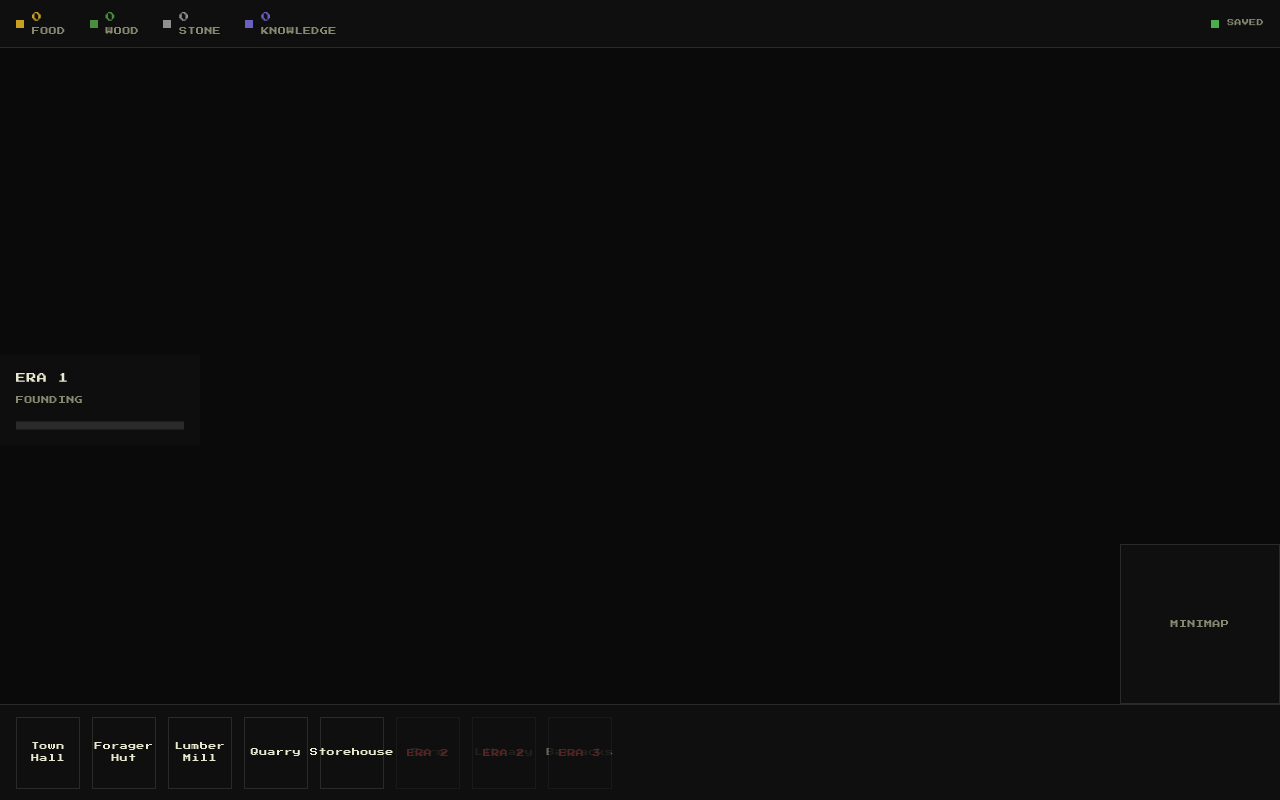
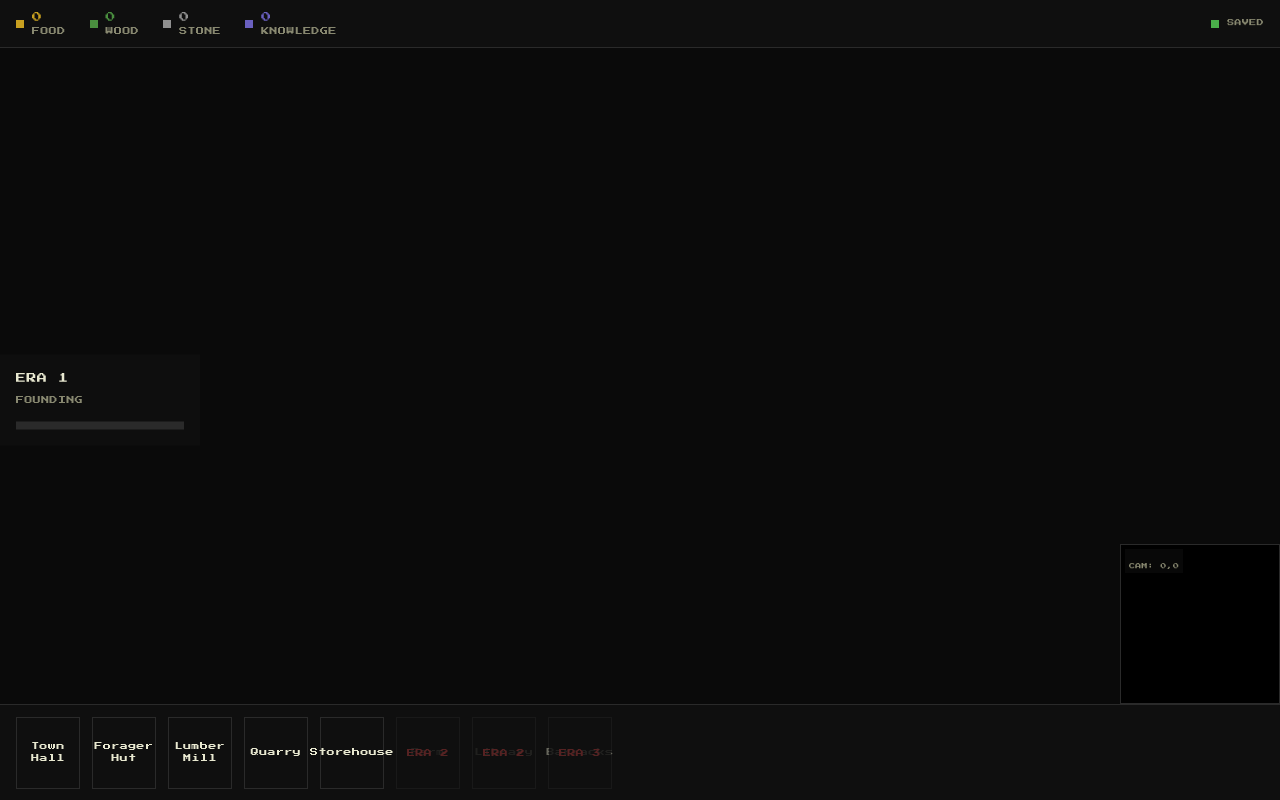
Before and after one commit to Z3DDIEZ/HoldFast, a React (Vite) app in the folder client/: page / in a window 1280 px wide. Built offline with nearby package versions, Linux system fonts and the light colour scheme.

Commit message:
feat ui additives

```diff
--- a/client/src/App.tsx
+++ b/client/src/App.tsx
@@ -2,18 +2,18 @@ import { useEffect, useRef } from "react";
 import { ResourceBar } from "./ui/ResourceBar";
 import { EraPanel } from "./ui/EraPanel";
 import { BuildingPalette } from "./ui/BuildingPalette";
+import { Minimap } from "./ui/Minimap";
 import { useGameStore } from "./state/game-store";
 import { CanvasRenderer } from "./renderer/canvas-renderer";
 
 function App() {
   const initEngine = useGameStore((s) => s.initEngine);
-  const state = useGameStore((s) => s); // subscribe to all state for the renderer to sync
+  const state = useGameStore((s) => s);
+  const placeBuilding = useGameStore((s) => s.placeBuilding);
   const canvasRef = useRef<HTMLCanvasElement>(null);
   const rendererRef = useRef<CanvasRenderer | null>(null);
 
-  // Initialize engine and renderer
   useEffect(() => {
-    // Generate deterministic start
     initEngine("alpha-seed-2026");
 
     if (canvasRef.current && !rendererRef.current) {
@@ -21,35 +21,36 @@ function App() {
     }
 
     return () => {
-      if (rendererRef.current) {
-        rendererRef.current.cleanup();
-      }
+      rendererRef.current?.cleanup();
     };
   }, [initEngine]);
 
-  // Sync state cleanly
   useEffect(() => {
-    if (rendererRef.current) {
-      rendererRef.current.updateState(state);
+    rendererRef.current?.updateState(state);
+  }, [state]);
+
+  const handleCanvasClick = (e: React.MouseEvent) => {
+    if (!rendererRef.current) return;
+
+    const tileCoords = rendererRef.current.screenToTile(e.clientX, e.clientY);
+    if (tileCoords && state.selectedBuilding) {
+      placeBuilding(tileCoords.x, tileCoords.y);
     }
-  }, [state]);
+  };
 
   return (
     <div className="relative w-screen h-screen overflow-hidden bg-black">
       <canvas
         ref={canvasRef}
         id="game-canvas"
-        className="absolute inset-0 w-full h-full"
+        className="absolute inset-0 w-full h-full cursor-crosshair"
+        onClick={handleCanvasClick}
       />
 
       <ResourceBar />
       <EraPanel />
       <BuildingPalette />
-
-      {/* Minimap placeholder */}
-      <div className="fixed bottom-[96px] right-0 w-[160px] h-[160px] border border-[#2a2a2a] bg-[#0f0f0f] z-40 flex items-center justify-center pointer-events-none">
-        <span style={{ color: "#888870", fontSize: "8px" }}>MINIMAP</span>
-      </div>
+      <Minimap />
     </div>
   );
 }
--- a/client/src/engine/simulation.worker.ts
+++ b/client/src/engine/simulation.worker.ts
@@ -1,40 +1,167 @@
-import type { GameState, ResourcePool } from "../state/types";
+import type {
+  GameState,
+  ResourcePool,
+  TileState,
+  WorkerState,
+  BuildingState,
+} from "../state/types";
 import type { WorkerCommand, WorkerEvent } from "./tick-types";
 import { generateMap } from "./map-generator";
+import { findPath } from "./pathfinder";
 
 let isRunning = false;
 let intervalId: ReturnType<typeof setInterval> | null = null;
 
 let _tickCount = 0;
-let _resources: ResourcePool = { food: 0, wood: 0, stone: 0, knowledge: 0 };
+let _resources: ResourcePool = { food: 100, wood: 50, stone: 10, knowledge: 0 };
+let _tiles: TileState[] = [];
+let _workers: WorkerState[] = [];
+let _buildings: BuildingState[] = [];
+let _mapSeed = "";
+let _era: 1 | 2 | 3 = 1;
 
 const TICK_RATE_MS = 2000;
+const MAP_SIZE = 80;
+
+const ERA_REQUIREMENTS = {
+  2: { knowledge: 100, buildings: 5 },
+  3: { knowledge: 500, buildings: 15 },
+};
 
 function tick() {
   _tickCount++;
 
-  // MVP Phase 1: naive accumulation for testing the loop
-  _resources.food += 2;
-  _resources.wood += 1;
-  if (_tickCount % 5 === 0) {
-    _resources.knowledge += 1;
+  // 1. Worker Movement & Task Execution
+  for (const worker of _workers) {
+    if (worker.path.length > 0) {
+      // Move 1 tile per tick
+      const nextPos = worker.path.shift()!;
+      worker.x = nextPos.x;
+      worker.y = nextPos.y;
+    } else {
+      // Reached destination, process task
+      processWorkerTask(worker);
+    }
   }
+
+  // 2. Upkeep Logic
+  const upkeep = _workers.length * 1; // 1 unit of food per worker
+  _resources.food = Math.max(0, _resources.food - upkeep);
+
+  // 3. Building Production
+  processProduction();
+
+  // 4. Era Progression Logic
+  checkEraProgression();
 
   // Create a delta payload
   const delta: Partial<GameState> = {
     tickCount: _tickCount,
+    era: _era,
     resources: { ..._resources },
+    workers: [..._workers],
+    buildings: [..._buildings],
   };
 
   emit({ type: "TICK", payload: { deltaState: delta } });
+}
+
+function checkEraProgression() {
+  if (_era === 1) {
+    if (
+      _resources.knowledge >= ERA_REQUIREMENTS[2].knowledge &&
+      _buildings.length >= ERA_REQUIREMENTS[2].buildings
+    ) {
+      _era = 2;
+    }
+  } else if (_era === 2) {
+    if (
+      _resources.knowledge >= ERA_REQUIREMENTS[3].knowledge &&
+      _buildings.length >= ERA_REQUIREMENTS[3].buildings
+    ) {
+      _era = 3;
+    }
+  }
+}
+
+function processWorkerTask(worker: WorkerState) {
+  const task = worker.currentTask;
+
+  if (task.type === "idle") {
+    if (worker.taskQueue.length > 0) {
+      worker.currentTask = worker.taskQueue.shift()!;
+      setWorkerPath(worker);
+    } else if (Math.random() > 0.8) {
+      // Small random walk for ambient life
+      const tx = Math.floor(Math.random() * 7) - 3 + worker.x;
+      const ty = Math.floor(Math.random() * 7) - 3 + worker.y;
+      const clampedX = Math.max(0, Math.min(MAP_SIZE - 1, tx));
+      const clampedY = Math.max(0, Math.min(MAP_SIZE - 1, ty));
+
+      const tile = _tiles[clampedY * MAP_SIZE + clampedX];
+      if (tile && tile.type !== "water") {
+        worker.path = findPath(worker.x, worker.y, clampedX, clampedY, _tiles);
+      }
+    }
+  } else {
+    worker.currentTask = { type: "idle" };
+  }
+}
+
+function setWorkerPath(_worker: WorkerState) {
+  // Expansion boundary for Phase 2: Specific target pathfinding
+}
+
+function processProduction() {
+  for (const building of _buildings) {
+    if (building.type === "town_hall") {
+      _resources.food += 1;
+    } else if (building.type === "forager_hut") {
+      _resources.food += 3;
+    } else if (building.type === "lumber_mill") {
+      _resources.wood += 2;
+    } else if (building.type === "quarry") {
+      _resources.stone += 1;
+    } else if (building.type === "library") {
+      _resources.knowledge += 5;
+    } else if (building.type === "farm") {
+      _resources.food += 8;
+    }
+  }
 }
 
 function handleCommand(cmd: WorkerCommand) {
   switch (cmd.type) {
     case "INIT":
       _tickCount = cmd.payload.tickCount;
-      const initialMap = generateMap(cmd.payload.seed);
-      emit({ type: "MAP_GENERATED", payload: { tiles: initialMap } });
+      _mapSeed = cmd.payload.seed;
+      _tiles = generateMap(_mapSeed);
+
+      if (_buildings.length === 0) {
+        _buildings = [{ id: "th-1", type: "town_hall", tier: 1, x: 40, y: 40 }];
+      }
+      if (_workers.length === 0) {
+        _workers = [
+          {
+            id: "w-1",
+            x: 40,
+            y: 41,
+            currentTask: { type: "idle" },
+            taskQueue: [],
+            path: [],
+          },
+          {
+            id: "w-2",
+            x: 41,
+            y: 40,
+            currentTask: { type: "idle" },
+            taskQueue: [],
+            path: [],
+          },
+        ];
+      }
+
+      emit({ type: "MAP_GENERATED", payload: { tiles: _tiles } });
 
       if (!isRunning) {
         isRunning = true;
@@ -58,7 +185,45 @@ function handleCommand(cmd: WorkerCommand) {
       break;
 
     case "PLACE_BUILDING":
-      // Handled in Phase 2
+      const { buildingType, x, y } = cmd.payload;
+
+      // Basic cost validation for Phase 1 depth
+      const costs: Record<string, Partial<ResourcePool>> = {
+        forager_hut: { wood: 10 },
+        lumber_mill: { wood: 20 },
+        quarry: { wood: 15, stone: 5 },
+        library: { wood: 30, stone: 20 },
+        farm: { wood: 40, stone: 10 },
+      };
+
+      const cost = costs[buildingType] || {};
+      if (
+        _resources.wood >= (cost.wood || 0) &&
+        _resources.stone >= (cost.stone || 0)
+      ) {
+        _resources.wood -= cost.wood || 0;
+        _resources.stone -= cost.stone || 0;
+
+        _buildings.push({
+          id: `b-${Date.now()}`,
+          type: buildingType,
+          tier: 1,
+          x,
+          y,
+        });
+
+        // Spawn a new worker from town hall every few buildings
+        if (_buildings.length % 3 === 0) {
+          _workers.push({
+            id: `w-${_workers.length + 1}`,
+            x: 40,
+            y: 40,
+            currentTask: { type: "idle" },
+            taskQueue: [],
+            path: [],
+          });
+        }
+      }
       break;
   }
 }
--- a/client/src/renderer/canvas-renderer.ts
+++ b/client/src/renderer/canvas-renderer.ts
@@ -2,6 +2,7 @@ import type { GameState } from "../state/types";
 
 const TILE_SIZE = 16;
 const SCALE = 2; // Renders 16x16 as 32x32
+const SCALED_TILE = TILE_SIZE * SCALE;
 
 const COLORS = {
   grassland: { base: "#4a7c3f", border: "#3a5e30" },
@@ -45,6 +46,21 @@ export class CanvasRenderer {
     this.state = newState;
   }
 
+  public screenToTile(
+    screenX: number,
+    screenY: number,
+  ): { x: number; y: number } | null {
+    if (!this.state) return null;
+
+    const tx = Math.floor((screenX - this.cameraX) / SCALED_TILE);
+    const ty = Math.floor((screenY - this.cameraY) / SCALED_TILE);
+
+    if (tx >= 0 && tx < 80 && ty >= 0 && ty < 80) {
+      return { x: tx, y: ty };
+    }
+    return null;
+  }
+
   public cleanup() {
     window.removeEventListener("resize", this.handleResize);
   }
@@ -61,27 +77,23 @@ export class CanvasRenderer {
 
     if (!this.state || !this.state.tiles) return;
 
-    const scaledTileSize = TILE_SIZE * SCALE;
-    const tiles = this.state.tiles;
-
-    // Basic centering for MVP
-    const mapWidthPx = 80 * scaledTileSize;
-    const mapHeightPx = 80 * scaledTileSize;
-
+    // Basic centering logic used for coordinate mapping too
+    const mapWidthPx = 80 * SCALED_TILE;
+    const mapHeightPx = 80 * SCALED_TILE;
     this.cameraX = (this.canvas.width - mapWidthPx) / 2;
     this.cameraY = (this.canvas.height - mapHeightPx) / 2;
 
-    for (const tile of tiles) {
+    for (const tile of this.state.tiles) {
       if (!tile.visible) continue;
 
-      const px = this.cameraX + tile.x * scaledTileSize;
-      const py = this.cameraY + tile.y * scaledTileSize;
+      const px = this.cameraX + tile.x * SCALED_TILE;
+      const py = this.cameraY + tile.y * SCALED_TILE;
 
       // Only draw if within viewport roughly
       if (
-        px + scaledTileSize < 0 ||
+        px + SCALED_TILE < 0 ||
         px > this.canvas.width ||
-        py + scaledTileSize < 0 ||
+        py + SCALED_TILE < 0 ||
         py > this.canvas.height
       ) {
         continue;
@@ -91,27 +103,29 @@ export class CanvasRenderer {
 
       // Fill
       this.ctx.fillStyle = colors.base;
-      this.ctx.fillRect(px, py, scaledTileSize, scaledTileSize);
-
-      // Border
+      this.ctx.fillRect(px, py, SCALED_TILE, SCALED_TILE);
       this.ctx.strokeStyle = colors.border;
       this.ctx.lineWidth = 1;
-      this.ctx.strokeRect(px, py, scaledTileSize, scaledTileSize);
+      this.ctx.strokeRect(px, py, SCALED_TILE, SCALED_TILE);
     }
 
-    // Draw buildings (Placeholder MVP boxes)
+    // Workers
+    if (this.state.workers) {
+      for (const worker of this.state.workers) {
+        const px = this.cameraX + worker.x * SCALED_TILE;
+        const py = this.cameraY + worker.y * SCALED_TILE;
+        this.ctx.fillStyle = "#ffffff";
+        this.ctx.fillRect(px + 6, py + 6, SCALED_TILE - 12, SCALED_TILE - 12);
+      }
+    }
+
+    // Buildings
     if (this.state.buildings) {
       for (const building of this.state.buildings) {
-        const px = this.cameraX + building.x * scaledTileSize;
-        const py = this.cameraY + building.y * scaledTileSize;
-
-        this.ctx.fillStyle = "#c04040"; // temporary red box
-        this.ctx.fillRect(
-          px + 4,
-          py + 4,
-          scaledTileSize - 8,
-          scaledTileSize - 8,
-        );
+        const px = this.cameraX + building.x * SCALED_TILE;
+        const py = this.cameraY + building.y * SCALED_TILE;
+        this.ctx.fillStyle = "#c04040";
+        this.ctx.fillRect(px + 2, py + 2, SCALED_TILE - 4, SCALED_TILE - 4);
       }
     }
   }
--- a/client/src/state/game-store.ts
+++ b/client/src/state/game-store.ts
@@ -3,9 +3,12 @@ import type { GameState } from "./types";
 import type { WorkerCommand, WorkerEvent } from "../engine/tick-types";
 
 export interface GameStore extends GameState {
+  selectedBuilding: string | null;
   initEngine: (seed: string) => void;
   pauseEngine: () => void;
   resumeEngine: () => void;
+  selectBuilding: (type: string | null) => void;
+  placeBuilding: (x: number, y: number) => void;
 }
 
 const worker = new Worker(
@@ -42,6 +45,7 @@ export const useGameStore = create<GameStore>((set, get) => {
     tiles: [],
     workers: [],
     buildings: [],
+    selectedBuilding: null,
 
     initEngine: (seed: string) => {
       set({ mapSeed: seed });
@@ -61,5 +65,21 @@ export const useGameStore = create<GameStore>((set, get) => {
       const cmd: WorkerCommand = { type: "RESUME" };
       worker.postMessage(cmd);
     },
+
+    selectBuilding: (type: string | null) => {
+      set({ selectedBuilding: type });
+    },
+
+    placeBuilding: (x: number, y: number) => {
+      const type = get().selectedBuilding;
+      if (!type) return;
+
+      const cmd: WorkerCommand = {
+        type: "PLACE_BUILDING",
+        payload: { buildingType: type, x, y },
+      };
+      worker.postMessage(cmd);
+      set({ selectedBuilding: null }); // Reset after placement
+    },
   };
 });
--- a/client/src/ui/BuildingPalette.tsx
+++ b/client/src/ui/BuildingPalette.tsx
@@ -19,22 +19,38 @@ const BUILDINGS: BuildingDef[] = [
 
 export function BuildingPalette() {
   const currentEra = useGameStore((s) => s.era);
+  const selectedBuilding = useGameStore((s) => s.selectedBuilding);
+  const selectBuilding = useGameStore((s) => s.selectBuilding);
 
   return (
     <div className="fixed bottom-0 left-0 w-full h-[96px] z-50 flex flex-row items-center px-4 gap-3 bg-[#0f0f0f] border-t border-[#2a2a2a] overflow-x-auto">
       {BUILDINGS.map((b) => {
         const isLocked = b.requiredEra > currentEra;
+        const isSelected = selectedBuilding === b.id;
+
         return (
           <div
             key={b.id}
-            className={`flex-shrink-0 flex items-center justify-center w-[64px] h-[72px] bg-[#0f0f0f] border border-[#2a2a2a] relative select-none ${isLocked ? "opacity-40" : "cursor-pointer hover:border-[#888870]"}`}
+            className={`flex-shrink-0 flex items-center justify-center w-[64px] h-[72px] bg-[#0f0f0f] border relative select-none
+              ${isLocked ? "opacity-40" : "cursor-pointer hover:border-[#888870]"}
+              ${isSelected ? "border-[#e8e8d0] bg-[#1a1a1a]" : "border-[#2a2a2a]"}
+            `}
             onClick={() => {
-              if (!isLocked) console.log(`Selected building: ${b.id}`);
+              if (isLocked) return;
+              if (isSelected) {
+                selectBuilding(null);
+              } else {
+                selectBuilding(b.id);
+              }
             }}
           >
             <span
               className="text-center px-1"
-              style={{ color: "#e8e8d0", fontSize: "8px", lineHeight: "1.4" }}
+              style={{
+                color: isSelected ? "#ffffff" : "#e8e8d0",
+                fontSize: "8px",
+                lineHeight: "1.4",
+              }}
             >
               {b.name}
             </span>
--- /dev/null
+++ b/client/src/ui/Minimap.tsx
@@ -0,0 +1,76 @@
+import { useEffect, useRef } from "react";
+import { useGameStore } from "../state/game-store";
+import type { TileType } from "../state/types";
+
+const TILE_SIZE = 2; // 2x2 pixels per tile on minimap
+const MAP_DIM = 80;
+
+const COLORS: Record<TileType, string> = {
+  grassland: "#4a7c3f",
+  forest: "#2d5a1b",
+  stone_deposit: "#7a7a6e",
+  water: "#2a5f8f",
+  barren: "#8f7a5a",
+};
+
+const FOG_COLOR = "#000000";
+
+export function Minimap() {
+  const canvasRef = useRef<HTMLCanvasElement>(null);
+  const tiles = useGameStore((s) => s.tiles);
+  const buildings = useGameStore((s) => s.buildings);
+
+  useEffect(() => {
+    const canvas = canvasRef.current;
+    if (!canvas) return;
+    const ctx = canvas.getContext("2d");
+    if (!ctx) return;
+
+    // Clear and draw background
+    ctx.fillStyle = FOG_COLOR;
+    ctx.fillRect(0, 0, canvas.width, canvas.height);
+
+    if (tiles && tiles.length > 0) {
+      for (const tile of tiles) {
+        if (!tile.visible) continue;
+
+        ctx.fillStyle = COLORS[tile.type] || COLORS.barren;
+        ctx.fillRect(
+          tile.x * TILE_SIZE,
+          tile.y * TILE_SIZE,
+          TILE_SIZE,
+          TILE_SIZE,
+        );
+      }
+    }
+
+    // Draw buildings as small white dots
+    if (buildings) {
+      ctx.fillStyle = "#ffffff";
+      for (const building of buildings) {
+        ctx.fillRect(
+          building.x * TILE_SIZE,
+          building.y * TILE_SIZE,
+          TILE_SIZE,
+          TILE_SIZE,
+        );
+      }
+    }
+  }, [tiles, buildings]);
+
+  return (
+    <div className="fixed bottom-[96px] right-0 w-[160px] h-[160px] border border-[#2a2a2a] bg-[#0f0f0f] z-40 flex items-center justify-center p-0 overflow-hidden select-none pointer-events-none">
+      <canvas
+        ref={canvasRef}
+        width={MAP_DIM * TILE_SIZE}
+        height={MAP_DIM * TILE_SIZE}
+        className="rendering-pixelated"
+        style={{ imageRendering: "pixelated" }}
+      />
+      {/* Label overlay explicitly for aesthetic */}
+      <div className="absolute top-1 left-1 px-1 bg-[#0f0f0f88]">
+        <span style={{ color: "#888870", fontSize: "6px" }}>CAM: 0,0</span>
+      </div>
+    </div>
+  );
+}
```
Also changed, not shown: client/src/state/types.ts (+8 -1 lines).
